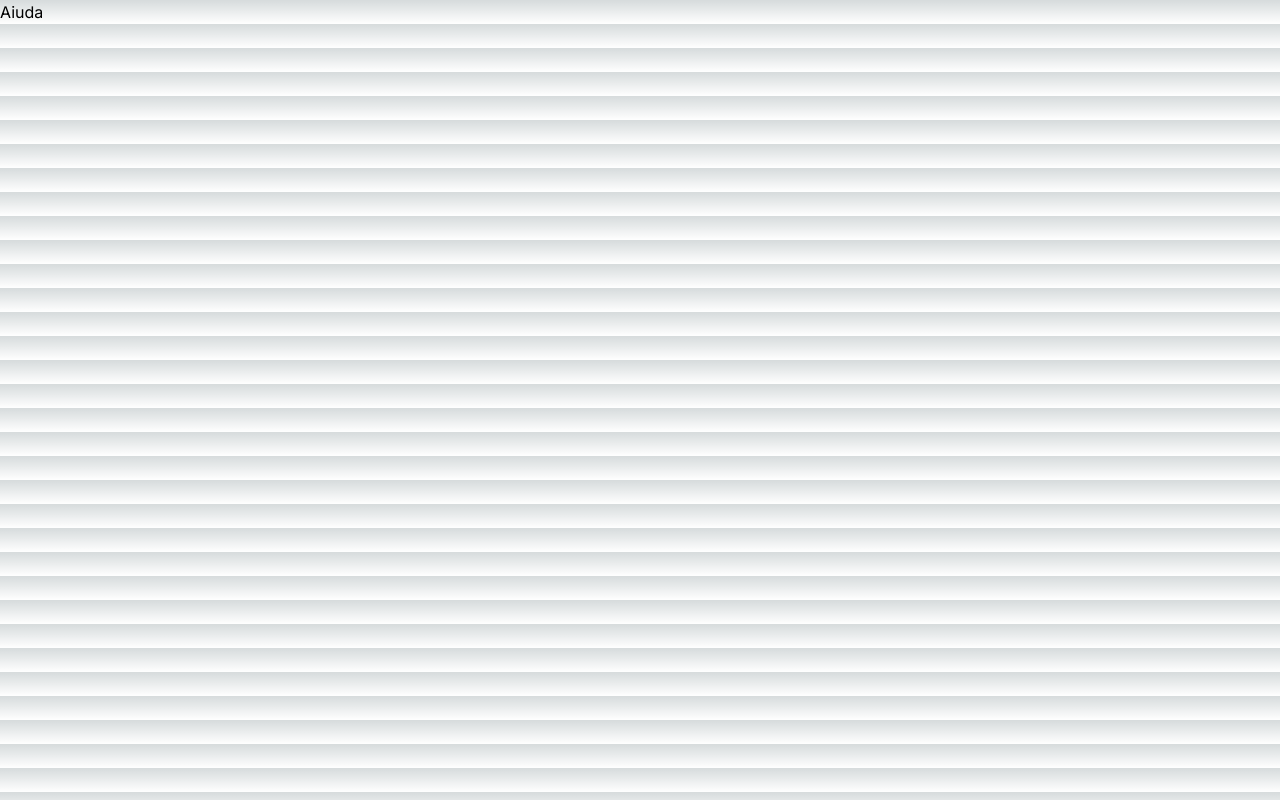
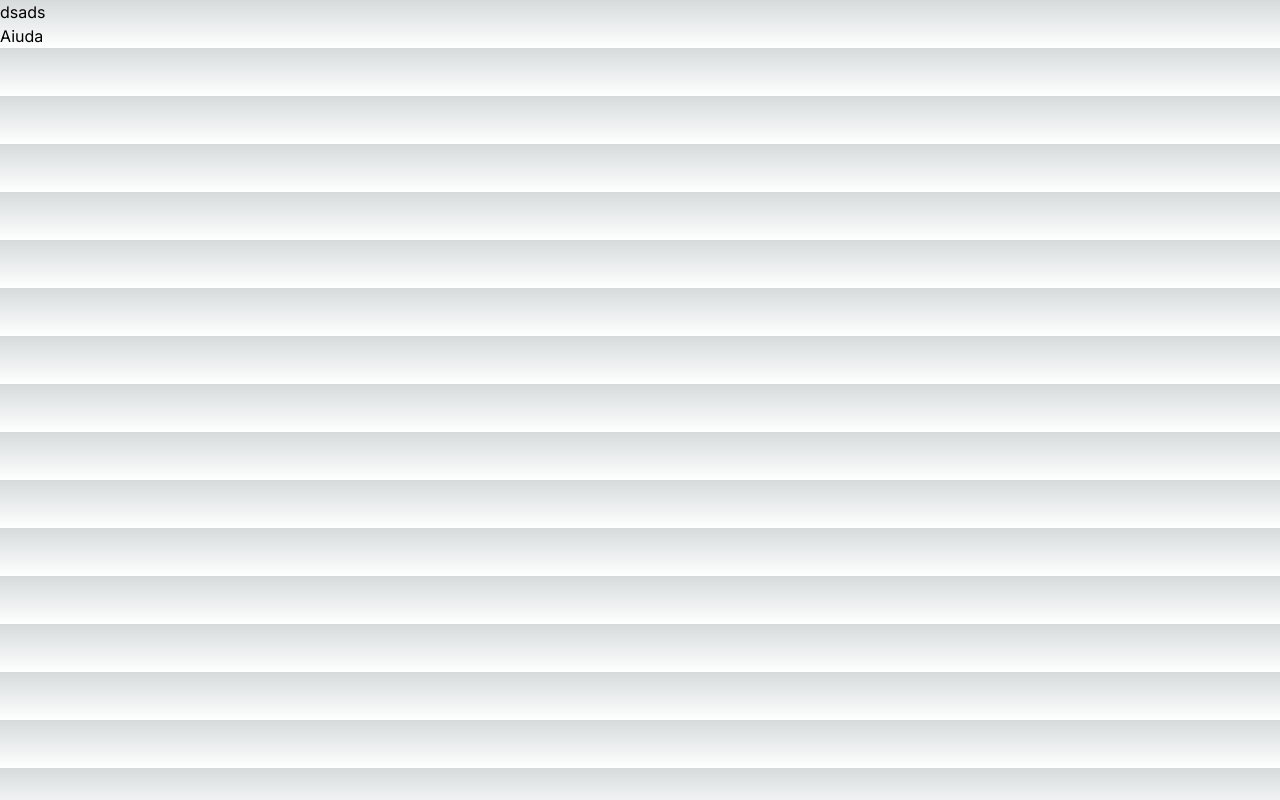
Before and after one commit to gastondvoskin/vibi, a Next.js app in the folder vibi-client/: page / in a window 1280 px wide. Built offline with nearby package versions, Linux system fonts and the light colour scheme.

Commit message:
first commit

```diff
--- a/vibi-client/app/layout.tsx
+++ b/vibi-client/app/layout.tsx
@@ -1,6 +1,7 @@
 import './globals.css'
 import type { Metadata } from 'next'
 import { Inter } from 'next/font/google'
+import NavBar from '../components/navbar'
 
 const inter = Inter({ subsets: ['latin'] })
 
@@ -16,7 +17,9 @@ export default function RootLayout({
 }) {
   return (
     <html lang="en">
-      <body className={inter.className}>{children}</body>
+      <body className={inter.className}>
+        <NavBar></NavBar>
+        {children}</body>
     </html>
   )
 }
--- a/vibi-client/app/page.tsx
+++ b/vibi-client/app/page.tsx
@@ -1,4 +1,3 @@
-import Image from 'next/image'
 
 export default function Home() {
   return (
--- a/vibi-client/components/navbar.tsx
+++ b/vibi-client/components/navbar.tsx
@@ -4,7 +4,7 @@ export default function NavBar (){
     return(
         <>
         <nav>
-
+        <h1>dsads</h1>
         </nav>
         </>
     )
```
Also changed, not shown: vibi-client/app/home/page.tsx (added, +7 -0 lines).
